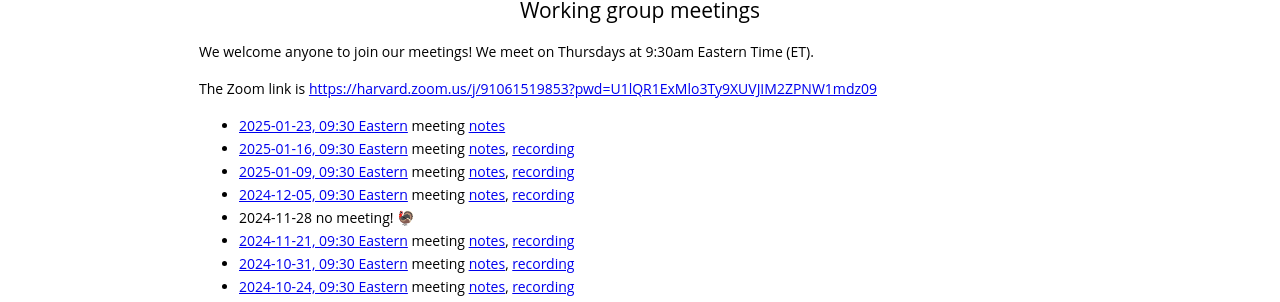
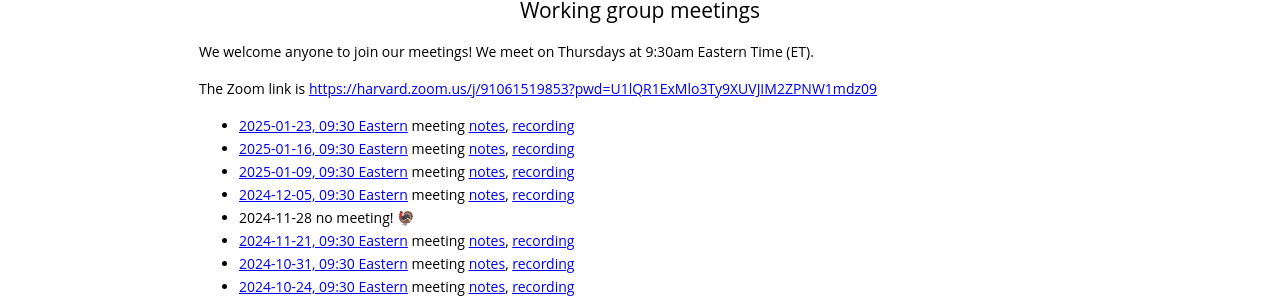
Before and after one commit to gdcc/ct.gdcc.io, a Jekyll site: the page built from index.md, in a window 1280 px wide and 900 px high, scrolled down 730 px. Shown: the part 144-446 px from the top of the window. Built offline with Jekyll 4.4.1, drawn with Linux system fonts in a browser that asks for light colours; our own code applies the rules of GitHub Pages for plain Markdown files.

Commit message:
add recording

```diff
--- a/index.md
+++ b/index.md
@@ -22,7 +22,7 @@ We welcome anyone to join our meetings! We meet on Thursdays at 9:30am Eastern T
 
 The Zoom link is <https://harvard.zoom.us/j/91061519853?pwd=U1lQR1ExMlo3Ty9XUVJIM2ZPNW1mdz09>
 
-- [2025-01-23, 09:30 Eastern](https://time.is/compare/0930_23_Jan_2025_in_Boston) meeting [notes](https://docs.google.com/document/d/1ma1G2QiN8OPqVEb5dB5cdG7x4qRXgA8DS9bQlmgx0sA/edit?usp=sharing)
+- [2025-01-23, 09:30 Eastern](https://time.is/compare/0930_23_Jan_2025_in_Boston) meeting [notes](https://docs.google.com/document/d/1ma1G2QiN8OPqVEb5dB5cdG7x4qRXgA8DS9bQlmgx0sA/edit?usp=sharing), [recording](https://harvard.zoom.us/rec/share/mB8vTbBo_KAENu0QNyov7YXlEYe8-tDxRKSIJzFKZtOdsyKTw_dI73WTjmIX4y7l.9xgvoFYY4tGqWETB)
 - [2025-01-16, 09:30 Eastern](https://time.is/compare/0930_16_Jan_2025_in_Boston) meeting [notes](https://docs.google.com/document/d/1CJG249DQypMXx2eEa0aAa8fPtFHz2qSia6C3ErRCrgM/edit?usp=sharing), [recording](https://harvard.zoom.us/rec/share/LqBTcSDDkTyKMRxjmpOcIQe-lmBYxCxeOWqGBpDIHIOCf4sIzGwxjGIl2YZsRC1w.lxbSWTOpY-iZs11I)
 - [2025-01-09, 09:30 Eastern](https://time.is/compare/0930_09_Jan_2025_in_Boston) meeting [notes](https://docs.google.com/document/d/18V9WNLfTeOiQR5FylZm2zO_ciyVr2AwprM3Ys2s6DKQ/edit?usp=sharing), [recording](https://harvard.zoom.us/rec/share/bJWx5wRUJFcLBBzvVtsn3nyetiH4NCCaq8LCd9A38KVnUFu0JVsAZU4CpdBumhuK.OpYY92mE7fhFqw31)
 - [2024-12-05, 09:30 Eastern](https://time.is/compare/0930_05_Dec_2024_in_Boston) meeting [notes](https://docs.google.com/document/d/1qZnns9AnZ-I0mfPaBmXjXhO7Sc__WQlnhec7nolFiNg/edit?usp=sharing), [recording](https://harvard.zoom.us/rec/share/nIW-dbHCZ37iFjYEsdlNBxyiK53_CZa3-0SpCahR9OiiJ4YpnKym0UCuWiEPXCJM.1BrDAaIjAUj7J_Vz)
```
